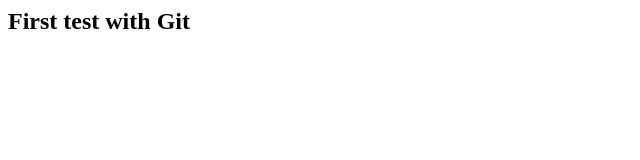
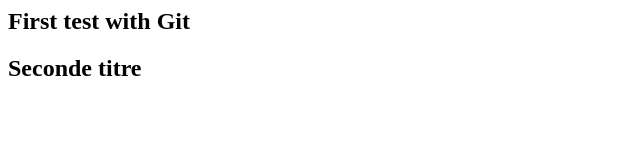
Before and after one commit to AbdelkaderS/projet, a plain HTML site: page index.html in a window 1280 px wide. Shown: the whole page, without its empty margins (0-640 px from the left). Drawn offline with Linux system fonts and the light colour scheme.

Commit message:
second commit

```diff
--- a/index.html
+++ b/index.html
@@ -1,5 +1,6 @@
 <html>
 <body>
 <h2> First test with Git </h2>
+<h2> Seconde titre </h2>
 </body>
 </html>
```
